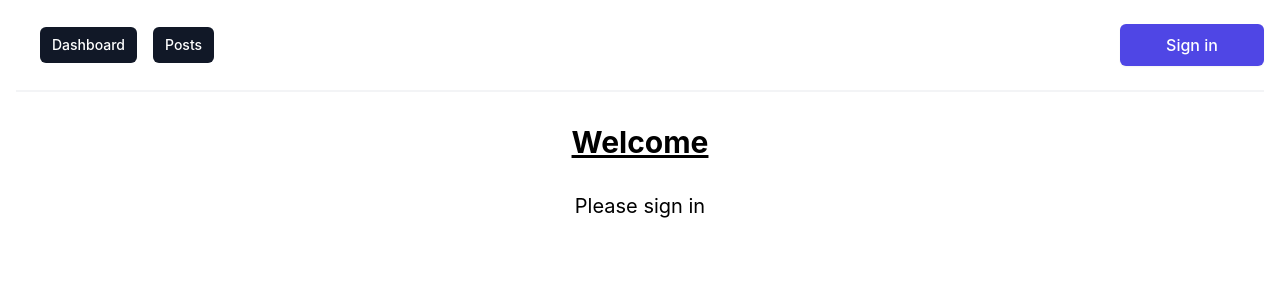
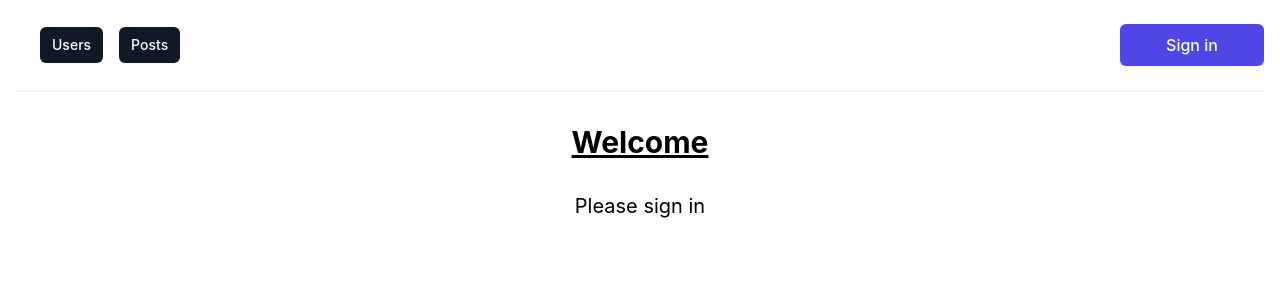
Before and after one commit to RoyRosenberg/React01, a React (Create React App) app: page / in a window 1280 px wide. Shown: the top 300 px of the page. Built offline with nearby package versions, Linux system fonts and the light colour scheme.

Commit message:
project structure

```diff
--- a/src/App.tsx
+++ b/src/App.tsx
@@ -1,7 +1,7 @@
 import './App.css';
 import { Provider } from 'react-redux';
 import { Header } from './components/Header';
-import { Main } from './Main';
+import { Main } from './users/Users';
 import { store } from './store/store';
 import { Outlet } from 'react-router-dom';
 
--- a/src/Routes.tsx
+++ b/src/Routes.tsx
@@ -1,10 +1,10 @@
 import { createBrowserRouter, RouterProvider } from 'react-router-dom';
 import App from './App';
-import { Main } from './Main';
+import { Main } from './users/Users';
 import { lazy, Suspense } from 'react';
 
-const PostsPage = lazy(() => import('./pages/Posts'));
-const PostPage = lazy(() => import('./pages/Post'));
+const PostsPage = lazy(() => import('./posts/Posts'));
+const PostPage = lazy(() => import('./posts/Post'));
 
 const router = createBrowserRouter([
   {
--- a/src/components/Header.tsx
+++ b/src/components/Header.tsx
@@ -6,7 +6,7 @@ import {
   authenticatedAction,
   authorizeAction,
   authorizedAction,
-} from '../store/userSlice';
+} from '../users/userSlice';
 import { authorize } from '../api/authorize';
 import { NavLink } from 'react-router-dom';
 
@@ -37,7 +37,7 @@ export function Header() {
               className="bg-gray-900 text-white rounded-md px-3 py-2 text-sm font-medium"
               aria-current="page"
             >
-              Dashboard
+              Users
             </NavLink>
             <NavLink
               to="/posts"
--- a/src/pages/Post.tsx
+++ b/src/posts/Post.tsx
@@ -3,7 +3,7 @@ import { RootState } from '../store/store';
 import { ThunkDispatch } from 'redux-thunk';
 import { AnyAction } from 'redux';
 import { useDispatch, useSelector } from 'react-redux';
-import { getPostById } from '../store/postSlice';
+import { getPostById } from './postSlice';
 import { useParams } from 'react-router-dom';
 
 type Params = {
--- a/src/pages/Posts.tsx
+++ b/src/posts/Posts.tsx
@@ -1,6 +1,6 @@
 import { useSelector, useDispatch } from 'react-redux';
 import { RootState } from '../store/store';
-import { fetchPostsAction } from '../store/postSlice';
+import { fetchPostsAction } from './postSlice';
 import { ThunkDispatch } from 'redux-thunk';
 import { AnyAction } from 'redux';
 import { useEffect } from 'react';
--- a/src/store/store.ts
+++ b/src/store/store.ts
@@ -1,6 +1,6 @@
 import { configureStore } from '@reduxjs/toolkit';
-import userReducer from './userSlice';
-import postSlice from './postSlice';
+import userReducer from '../users/userSlice';
+import postSlice from '../posts/postSlice';
 import thunk from 'redux-thunk';
 
 export const store = configureStore({
--- a/src/Content.tsx
+++ b/src/users/Content.tsx
@@ -1,5 +1,5 @@
 import { useSelector } from 'react-redux';
-import { RootState } from './store/store';
+import { RootState } from '../store/store';
 
 export function Content() {
   const permissions = useSelector((state: RootState) => state.user.permissions);
--- a/src/Main.tsx
+++ b/src/users/Users.tsx
@@ -1,7 +1,6 @@
-import { User } from './api/authenticate';
 import { Content } from './Content';
 import { useSelector } from 'react-redux';
-import { RootState } from './store/store';
+import { RootState } from '../store/store';
 
 export function Main() {
   const user = useSelector((state: RootState) => state.user.currentUser);
```
Also changed, not shown: src/posts/postSlice.ts (renamed from src/store/postSlice.ts, +5 -5 lines), src/users/userSlice.ts (renamed from src/store/userSlice.ts).
